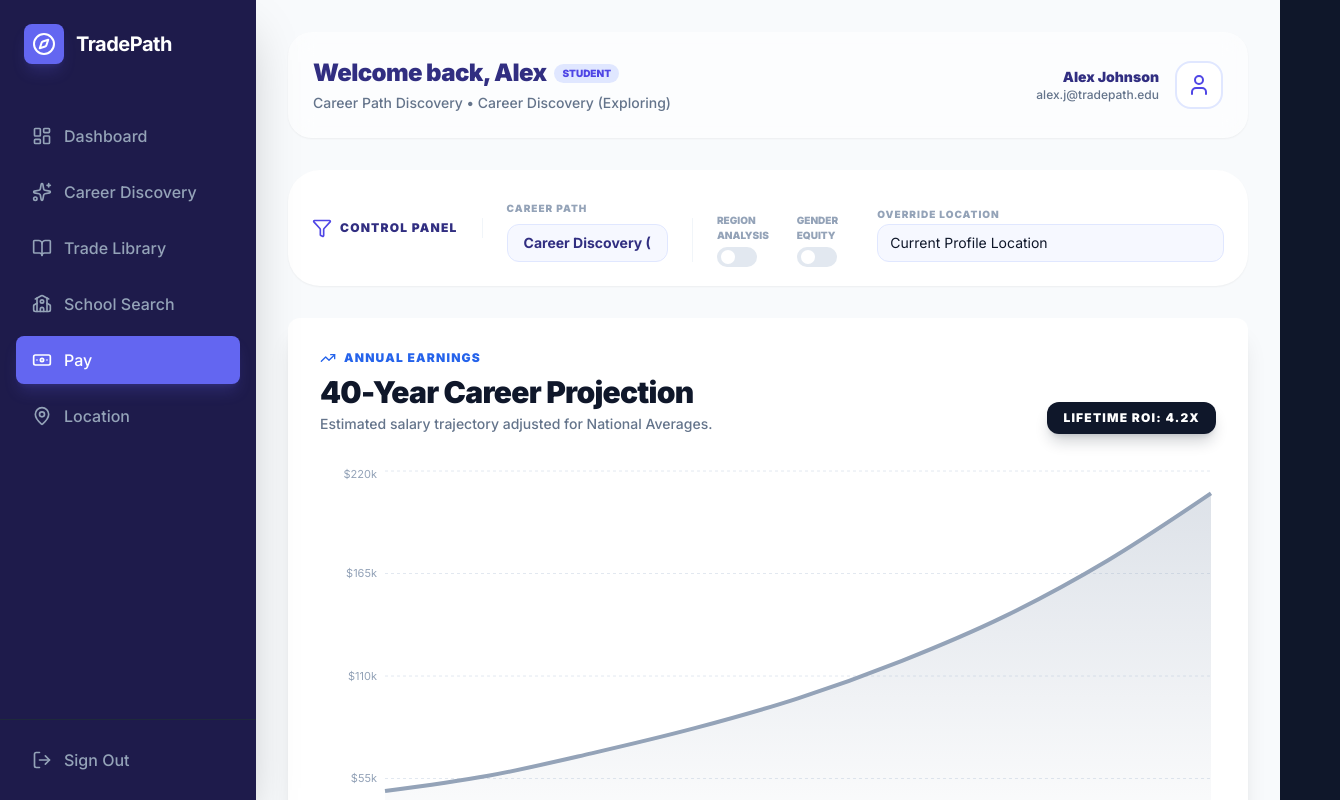
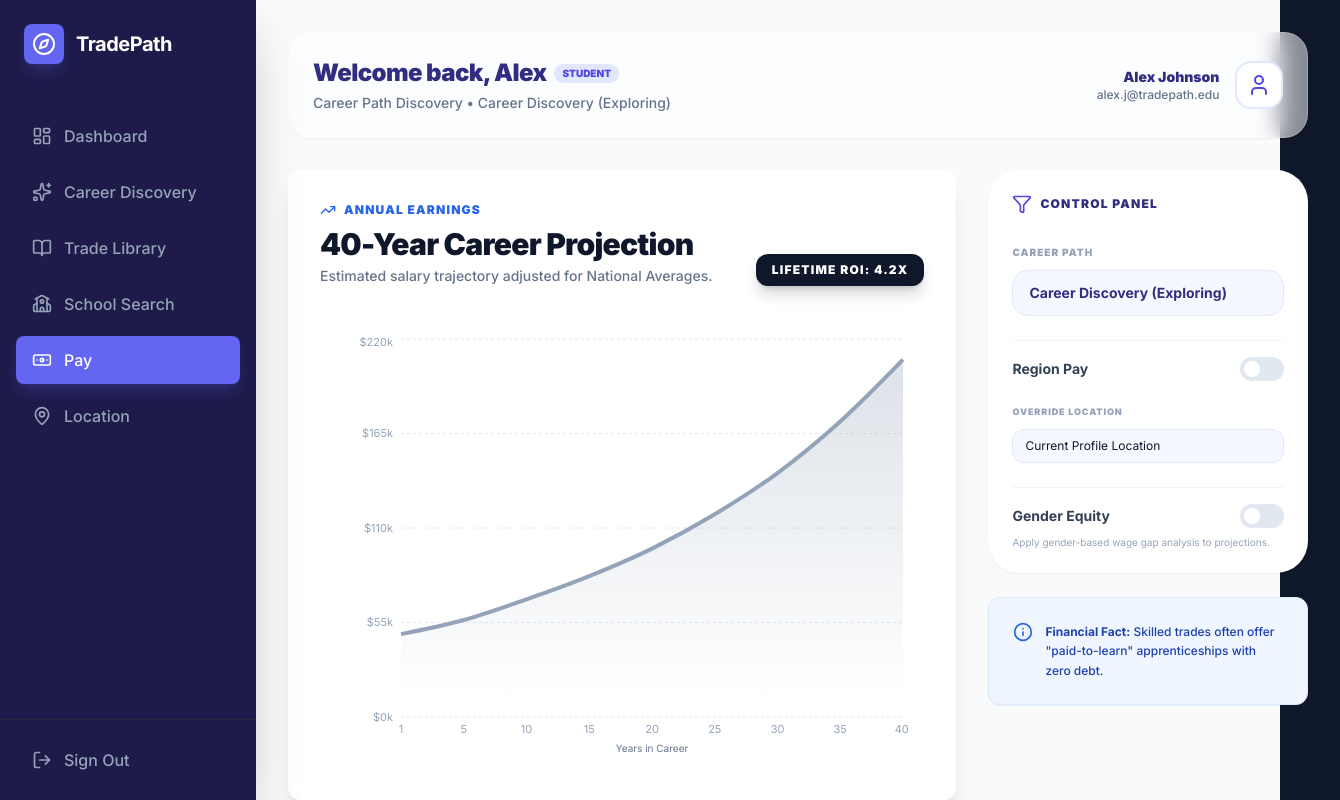
Before and after one commit to celinedc/tradepath, a React (Vite) app: page /pay in a window 1280 px wide. Shown: the top 800 px of the page, 1340 px wide, since content can reach past the window. Built offline with nearby package versions, Linux system fonts and the light colour scheme.

Commit message:
Relocate Control Panel to the right side and make it sticky on the Pay page

```diff
--- a/src/pages/Pay.jsx
+++ b/src/pages/Pay.jsx
@@ -265,92 +265,10 @@ export default function PayPage() {
   const isStudent = userType === 'student';
 
   return (
-    <div className="flex flex-col gap-8 animate-in fade-in slide-in-from-bottom-4 duration-700">
-      {/* Top Filter Bar (Horizontal) - Replaces Sidebar */}
-      <div className={`card p-6 border-none shadow-sm flex flex-col md:flex-row items-center gap-6 ${isStudent ? 'bg-white rounded-[2rem]' : 'bg-white'}`}>
-          <div className="flex items-center gap-2 pr-6 border-r border-industrial-100 hidden md:flex">
-            <Filter className={`w-5 h-5 ${isStudent ? 'text-indigo-600' : 'text-safety-blue'}`} />
-            <span className={`font-black uppercase tracking-widest text-xs ${isStudent ? 'text-indigo-900' : 'text-industrial-900'}`}>Control Panel</span>
-          </div>
+    <div className="flex flex-col lg:flex-row gap-8 animate-in fade-in slide-in-from-bottom-4 duration-700">
 
-          <div className="flex-1 w-full grid grid-cols-1 md:grid-cols-4 gap-6 items-end">
-            <div className="space-y-1.5">
-              <label className="text-[10px] font-black text-industrial-400 uppercase tracking-widest">Career Path</label>
-              <select
-                value={selectedTrade}
-                onChange={(e) => setSelectedTrade(e.target.value)}
-                className={`input-field py-2 text-sm appearance-none cursor-pointer ${isStudent ? 'bg-indigo-50/50 border-indigo-100 rounded-xl text-indigo-900 font-bold' : 'bg-industrial-50 border-industrial-200'}`}
-              >
-                {Object.entries(
-                  TRADE_CAREERS.reduce((acc, t) => {
-                    const sector = t.sector || 'Other';
-                    if (!acc[sector]) acc[sector] = [];
-                    acc[sector].push(t);
-                    return acc;
-                  }, {})
-                ).map(([sector, trades]) => (
-                  <optgroup key={sector} label={sector}>
-                    {trades.map(t => (
-                      <option key={t.id} value={t.id}>{t.name}</option>
-                    ))}
-                  </optgroup>
-                ))}
-              </select>
-            </div>
-
-            <div className="flex items-center gap-4 h-11 border-l border-industrial-100 pl-6">
-               <div className="flex flex-col gap-1">
-                 <span className="text-[10px] font-black text-industrial-400 uppercase">Region Analysis</span>
-                 <button
-                  onClick={() => setUseRegionalPay(!useRegionalPay)}
-                  className={`relative inline-flex h-5 w-10 items-center rounded-full transition-colors ${useRegionalPay ? 'bg-emerald-500' : 'bg-industrial-200'}`}
-                 >
-                   <span className={`inline-block h-3.5 w-3.5 transform rounded-full bg-white transition-transform ${useRegionalPay ? 'translate-x-6' : 'translate-x-1'}`} />
-                 </button>
-               </div>
-               <div className="flex flex-col gap-1">
-                 <span className="text-[10px] font-black text-industrial-400 uppercase">Gender Equity</span>
-                 <button
-                  onClick={() => setShowGenderGap(!showGenderGap)}
-                  className={`relative inline-flex h-5 w-10 items-center rounded-full transition-colors ${showGenderGap ? 'bg-safety-blue' : 'bg-industrial-200'}`}
-                 >
-                   <span className={`inline-block h-3.5 w-3.5 transform rounded-full bg-white transition-transform ${showGenderGap ? 'translate-x-6' : 'translate-x-1'}`} />
-                 </button>
-               </div>
-            </div>
-
-            <div className="space-y-1.5 md:col-span-2 flex items-end gap-3">
-                <div className="flex-1">
-                  <label className="text-[10px] font-black text-industrial-400 uppercase tracking-widest">Override Location</label>
-                  <select
-                    value={selectedCustomState}
-                    onChange={(e) => { setSelectedCustomState(e.target.value); if (e.target.value) setUseRegionalPay(true); }}
-                    className={`w-full py-2 px-3 text-sm border rounded-xl appearance-none cursor-pointer ${isStudent ? 'bg-indigo-50/50 border-indigo-100' : 'bg-industrial-50 border-industrial-100'}`}
-                  >
-                    <option value="">Current Profile Location</option>
-                    <optgroup label="Core States">
-                      <option value="CA">California (+25%)</option>
-                      <option value="NY">New York (+25%)</option>
-                      <option value="TX">Texas (+10%)</option>
-                      <option value="FL">Florida (+10%)</option>
-                      <option value="AR">Arkansas (-8%)</option>
-                    </optgroup>
-                    <option value="all">View All States...</option>
-                  </select>
-                </div>
-                {userType === 'counselor' && (
-                   <button
-                    onClick={() => setShowAllEthnicities(!showAllEthnicities)}
-                    className="h-10 px-4 rounded-xl border border-industrial-200 text-[10px] font-black uppercase tracking-widest text-industrial-600 hover:bg-industrial-50 transition-colors"
-                   >
-                     {showAllEthnicities ? 'Hide Groups' : 'Compare Groupings'}
-                   </button>
-                )}
-            </div>
-          </div>
-      </div>
-
-      <div className="space-y-8">
+      {/* Main Analysis Content (Left Side) */}
+      <div className="flex-1 space-y-8 min-w-0">
         {/* Main 40-Year Projection */}
         <section className="card p-8 bg-white shadow-xl border-none">
           <div className="flex flex-col md:flex-row justify-between items-start md:items-end mb-8 gap-4">
@@ -369,7 +287,7 @@ export default function PayPage() {
             </div>
           </div>
 
-          <div className="h-[450px] w-full">
+          <div className="h-[450px] w-full bg-white/40 rounded-3xl p-4">
             <ResponsiveContainer width="100%" height="100%">
               <AreaChart data={processedChartData}>
                 <defs>
@@ -500,7 +418,7 @@ export default function PayPage() {
             </div>
 
             <div className="flex flex-col xl:flex-row gap-8">
-              {/* Chart - Now much wider */}
+              {/* Chart */}
               <div className="flex-1 min-w-0">
                 <div className="flex items-center gap-6 mb-6 text-[10px] font-bold uppercase tracking-widest">
                   <div className="flex items-center gap-1.5"><div className="w-8 h-2 bg-industrial-900 rounded-full" /> {tradeData.name} Wealth</div>
@@ -575,6 +493,106 @@ export default function PayPage() {
         </section>
       </div>
 
+      {/* Control Panel (Sidebar on Right) */}
+      <aside className="w-full lg:w-80 flex-shrink-0 space-y-6 lg:sticky lg:top-8 self-start">
+        <div className={`card p-6 border-none shadow-sm ${isStudent ? 'bg-white rounded-[2rem]' : 'bg-white'}`}>
+            <div className="flex items-center gap-2 mb-6">
+              <Filter className={`w-5 h-5 ${isStudent ? 'text-indigo-600' : 'text-safety-blue'}`} />
+              <span className={`font-black uppercase tracking-widest text-xs ${isStudent ? 'text-indigo-900' : 'text-industrial-900'}`}>Control Panel</span>
+            </div>
+
+            <div className="space-y-6">
+              <div className="space-y-2">
+                <label className="text-[10px] font-black text-industrial-400 uppercase tracking-widest">Career Path</label>
+                <select
+                  value={selectedTrade}
+                  onChange={(e) => setSelectedTrade(e.target.value)}
+                  className={`input-field py-3 text-sm appearance-none cursor-pointer ${isStudent ? 'bg-indigo-50/50 border-indigo-100 rounded-2xl text-indigo-900 font-bold' : 'bg-industrial-50 border-industrial-200'}`}
+                >
+                  {Object.entries(
+                    TRADE_CAREERS.reduce((acc, t) => {
+                      const sector = t.sector || 'Other';
+                      if (!acc[sector]) acc[sector] = [];
+                      acc[sector].push(t);
+                      return acc;
+                    }, {})
+                  ).map(([sector, trades]) => (
+                    <optgroup key={sector} label={sector}>
+                      {trades.map(t => (
+                        <option key={t.id} value={t.id}>{t.name}</option>
+                      ))}
+                    </optgroup>
+                  ))}
+                </select>
+              </div>
+
+              <div className="pt-4 border-t border-industrial-100 space-y-4">
+                 <div className="flex items-center justify-between">
+                   <span className="text-sm font-bold text-industrial-700">Region Pay</span>
+                   <button
+                    onClick={() => setUseRegionalPay(!useRegionalPay)}
+                    className={`relative inline-flex h-6 w-11 items-center rounded-full transition-colors ${useRegionalPay ? 'bg-emerald-500' : 'bg-industrial-200'}`}
+                   >
+                     <span className={`inline-block h-4 w-4 transform rounded-full bg-white transition-transform ${useRegionalPay ? 'translate-x-6' : 'translate-x-1'}`} />
+                   </button>
+                 </div>
+
+                 <div className="space-y-2">
+                   <label className="text-[9px] font-black text-industrial-400 uppercase tracking-widest">Override Location</label>
+                   <select
+                     value={selectedCustomState}
+                     onChange={(e) => { setSelectedCustomState(e.target.value); if (e.target.value) setUseRegionalPay(true); }}
+                     className={`w-full py-2 px-3 text-xs border rounded-xl appearance-none cursor-pointer ${isStudent ? 'bg-indigo-50/50 border-indigo-100' : 'bg-industrial-50 border-industrial-100'}`}
+                   >
+                     <option value="">Current Profile Location</option>
+                     <optgroup label="Core States">
+                       <option value="CA">California (+25%)</option>
+                       <option value="NY">New York (+25%)</option>
+                       <option value="TX">Texas (+10%)</option>
+                       <option value="FL">Florida (+10%)</option>
+                       <option value="AR">Arkansas (-8%)</option>
+                     </optgroup>
+                     <option value="all">View All States...</option>
+                   </select>
+                 </div>
+              </div>
+
+              <div className="pt-4 border-t border-industrial-100">
+                 <div className="flex items-center justify-between mb-2">
+                   <span className="text-sm font-bold text-industrial-700">Gender Equity</span>
+                   <button
+                    onClick={() => setShowGenderGap(!showGenderGap)}
+                    className={`relative inline-flex h-6 w-11 items-center rounded-full transition-colors ${showGenderGap ? 'bg-safety-blue' : 'bg-industrial-200'}`}
+                   >
+                     <span className={`inline-block h-4 w-4 transform rounded-full bg-white transition-transform ${showGenderGap ? 'translate-x-6' : 'translate-x-1'}`} />
+                   </button>
+                 </div>
+                 <p className="text-[10px] text-industrial-400 leading-tight">Apply gender-based wage gap analysis to projections.</p>
+              </div>
+
+              {userType === 'counselor' && (
+                 <div className="pt-4 border-t border-industrial-100">
+                    <button
+                      onClick={() => setShowAllEthnicities(!showAllEthnicities)}
+                      className="w-full py-3 rounded-xl border border-industrial-200 text-xs font-black uppercase tracking-widest text-industrial-600 hover:bg-industrial-50 transition-colors"
+                    >
+                      {showAllEthnicities ? 'Hide Group Comparison' : 'Compare Ethnicities'}
+                    </button>
+                 </div>
+              )}
+            </div>
+        </div>
+
+        <div className="card p-6 bg-blue-50 border-blue-100">
+           <div className="flex gap-3">
+             <Info className="w-5 h-5 text-safety-blue flex-shrink-0" />
+             <p className="text-xs text-blue-800 leading-relaxed font-medium">
+               <strong>Financial Fact:</strong> Skilled trades often offer "paid-to-learn" apprenticeships with zero debt.
+             </p>
+           </div>
+        </div>
+      </aside>
+
       <ROIPathModal
         isOpen={isROIModalOpen}
         onClose={() => setIsROIModalOpen(false)}
```
